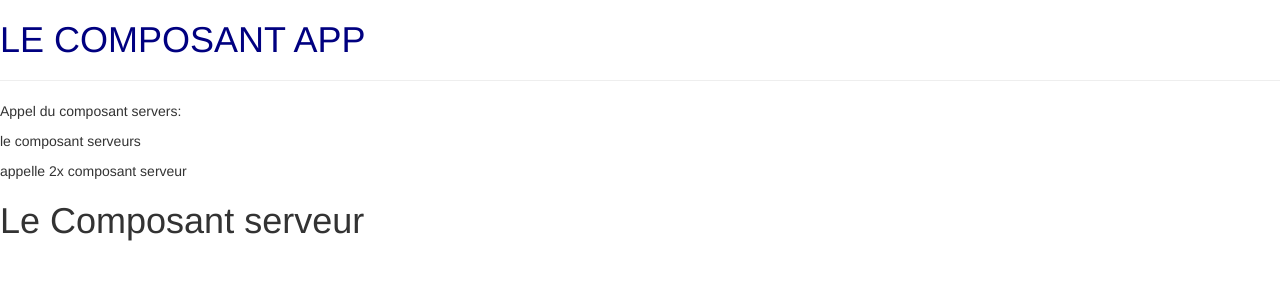
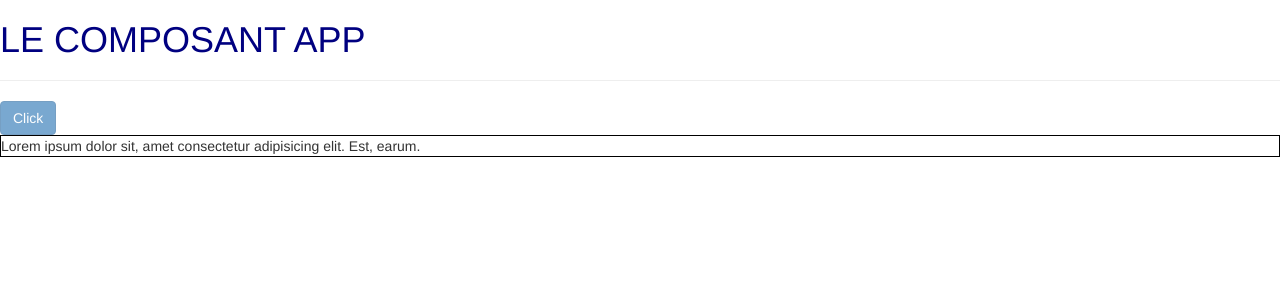
Before and after one commit to AlexandreDestoky/angular-learning, an Angular app: page / in a window 1280 px wide. Shown: the top 300 px of the page. Built offline with nearby package versions, Linux system fonts and the light colour scheme.

Commit message:
Property Binding
Propriété dans balise HTML

```diff
--- a/src/app/app.component.html
+++ b/src/app/app.component.html
@@ -1,5 +1,3 @@
 <h1>LE COMPOSANT APP</h1>
 <hr>
-
-<p>Appel du composant servers:</p>
 <app-servers></app-servers>
--- a/src/app/server/server.component.html
+++ b/src/app/server/server.component.html
@@ -1 +1,2 @@
 <h1>Le Composant serveur</h1>
+<p>{{ "Server" }} with ID {{ serverId }} is {{ serverStatus }}</p>
--- a/src/app/server/server.component.ts
+++ b/src/app/server/server.component.ts
@@ -6,7 +6,11 @@ import { Component, OnInit } from '@angular/core';
 })
 
 export class ServerComponent implements OnInit {
-  constructor() { }
+  serverId:number = 10;
+  serverStatus:string = "offline";
+  constructor() {
+
+   }
 
   ngOnInit() { }
 }
--- a/src/app/servers/servers.component.css
+++ b/src/app/servers/servers.component.css
@@ -0,0 +1,3 @@
+.bordureNoire {
+  border:1px solid black;
+}
--- a/src/app/servers/servers.component.html
+++ b/src/app/servers/servers.component.html
@@ -1,3 +1,6 @@
-<p>le composant serveurs</p>
-<p>appelle 2x composant serveur</p>
-<app-server></app-server>
+<button class="btn btn-primary" [disabled]="allowNewServer">Click</button>
+
+<p [classList]="bordure">Lorem ipsum dolor sit, amet consectetur adipisicing elit. Est, earum.</p>
+
+
+<!-- <app-server></app-server> -->
--- a/src/app/servers/servers.component.ts
+++ b/src/app/servers/servers.component.ts
@@ -3,13 +3,16 @@ import { Component, OnInit } from '@angular/core';
 @Component({
   selector: 'app-servers',
   templateUrl: './servers.component.html',
-  styleUrls: ['./servers.component.css']
+  styleUrls: ['./servers.component.css'],
 })
 export class ServersComponent implements OnInit {
-
-  constructor() { }
-
-  ngOnInit(): void {
+  allowNewServer = false;
+  bordure ="bordureNoire";
+  constructor() {
+    setTimeout(() => {
+      this.allowNewServer = true;
+    }, 2000);
   }
 
+  ngOnInit(): void {}
 }
```
